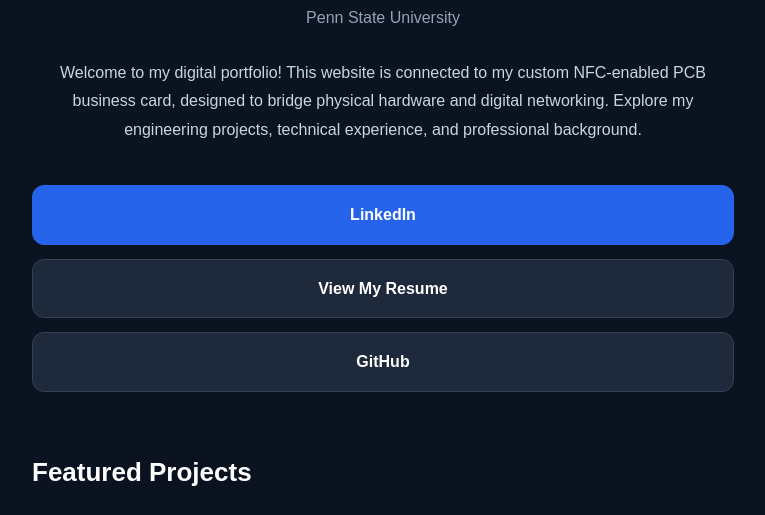
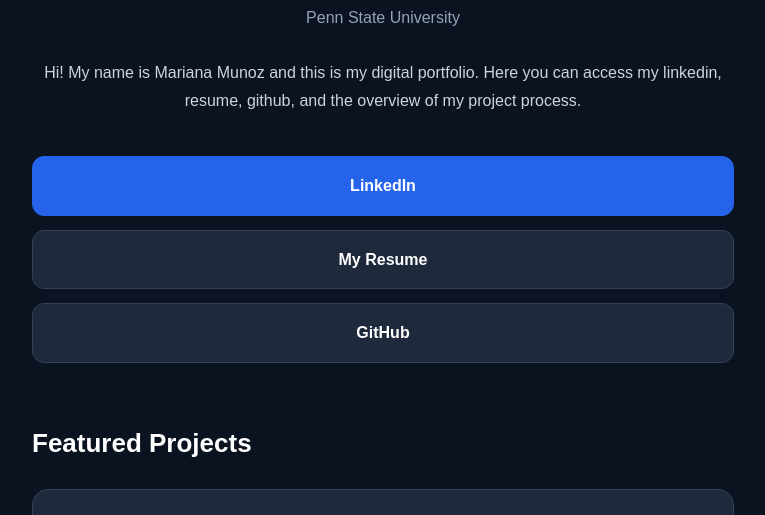
Before and after one commit to marianamunoz-eng/marianamunoz-eng.github.io, a plain HTML site: page index.html in a window 1280 px wide. Shown: the part 205-720 px from the top of the page, without its empty margins (257-1022 px from the left). Drawn offline with Linux system fonts and the light colour scheme.

Commit message:
Update index.html

```diff
--- a/index.html
+++ b/index.html
@@ -24,11 +24,9 @@
             <p class="university">Penn State University</p>
 
             <p class="description">
-                Welcome to my digital portfolio! This website
-                is connected to my custom NFC-enabled PCB business
-                card, designed to bridge physical hardware and
-                digital networking. Explore my engineering projects,
-                technical experience, and professional background.
+                Hi! My name is Mariana Munoz and this is my digital
+                portfolio. Here you can access my linkedin, resume,
+                github, and the overview of my project process.
             </p>
         </section>
 
@@ -46,7 +44,7 @@
                class="button"
                target="_blank"
                rel="noopener noreferrer">
-                View My Resume
+                My Resume
             </a>
 
             <a href="https://github.com/marianamunoz-eng"
```
